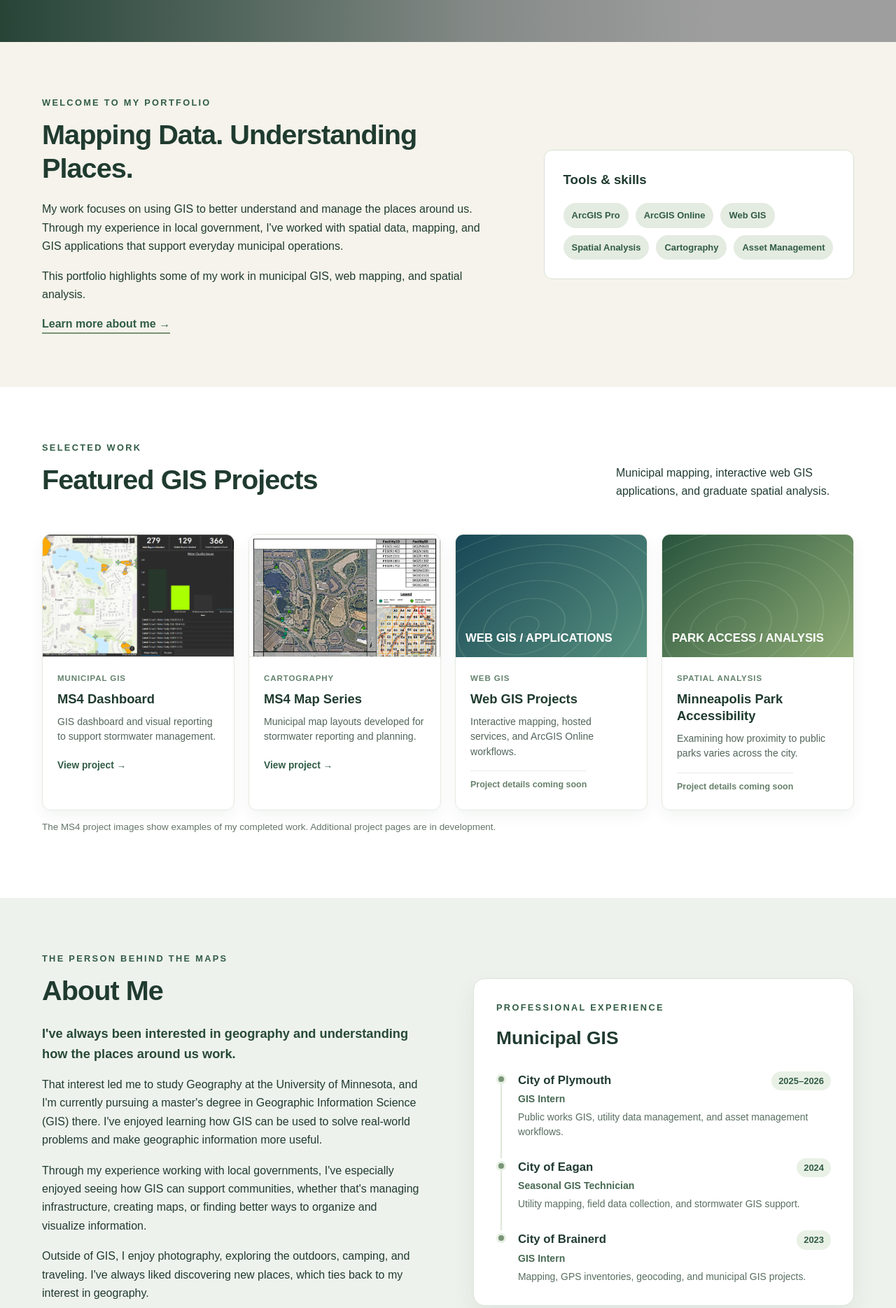
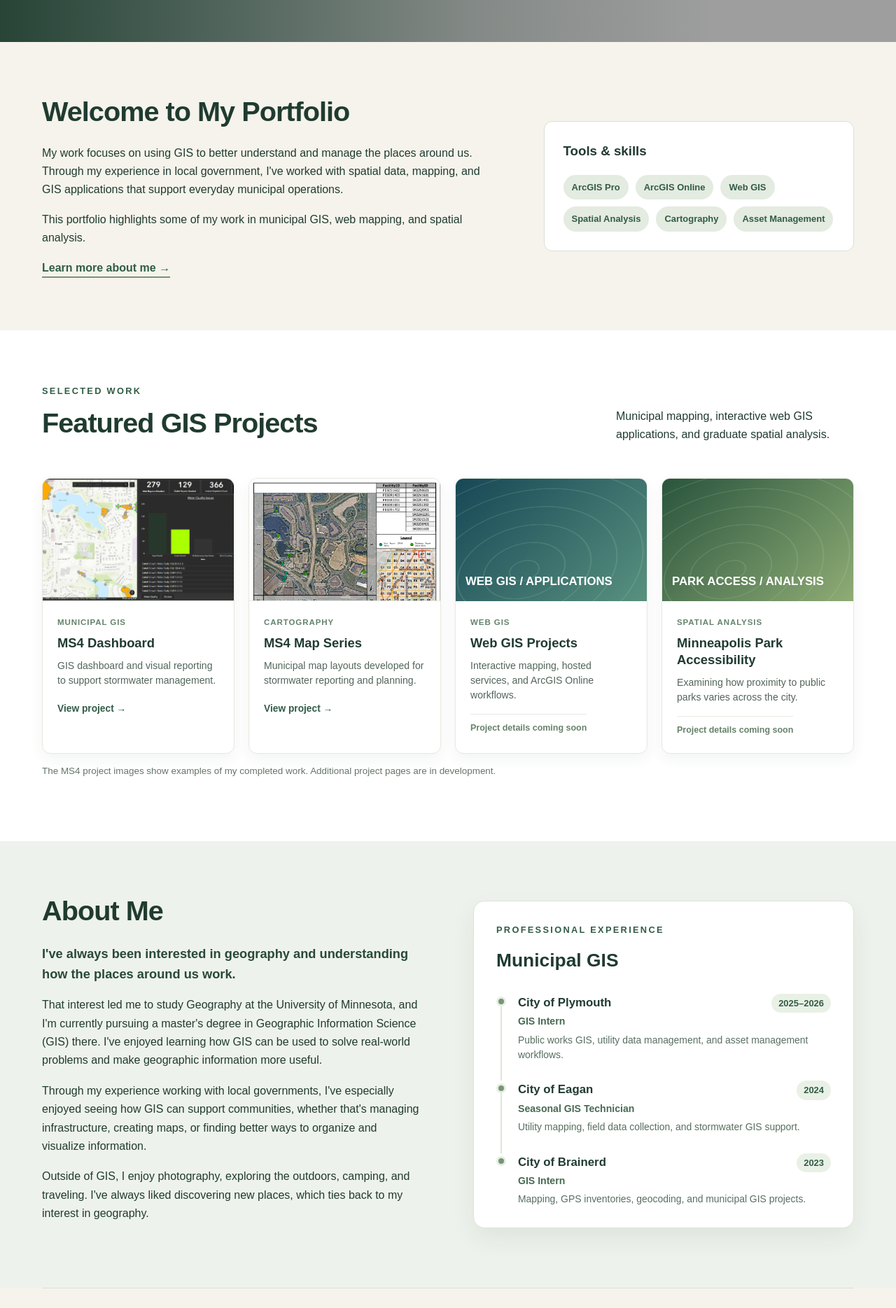
Before and after one commit to rileysimmons0/gis-portfolio, a plain HTML site: page index.html in a window 1280 px wide. Shown: the part 360-2229 px from the top of the page at 70% size. Drawn offline with Linux system fonts and the light colour scheme; grey boxes are pictures that could not be loaded.

Commit message:
Simplify introduction and About Me headings and remove redundant resume link

```diff
--- a/index.html
+++ b/index.html
@@ -81,7 +81,7 @@
 <section id="home" class="hero"><div class="hero-photo"></div><div class="hero-shade"></div>
 <div class="wrap hero-body"><h1>Riley Simmons</h1><p class="hero-subtitle">GIS Professional | Geography &amp; Spatial Analysis</p><a class="button hero-button" href="#projects">Explore my Work!</a></div>
 </section>
-<section class="section wrap intro-grid"><div><p class="eyebrow">Welcome to my portfolio</p><h2>Mapping Data. Understanding Places.</h2><p>My work focuses on using GIS to better understand and manage the places around us. Through my experience in local government, I've worked with spatial data, mapping, and GIS applications that support everyday municipal operations.</p><p>This portfolio highlights some of my work in municipal GIS, web mapping, and spatial analysis.</p><a class="text-link" href="#about">Learn more about me →</a></div><aside class="skills"><h3>Tools & skills</h3><div class="chips"><span>ArcGIS Pro</span><span>ArcGIS Online</span><span>Web GIS</span><span>Spatial Analysis</span><span>Cartography</span><span>Asset Management</span></div></aside></section>
+<section class="section wrap intro-grid"><div><h2>Welcome to My Portfolio</h2><p>My work focuses on using GIS to better understand and manage the places around us. Through my experience in local government, I've worked with spatial data, mapping, and GIS applications that support everyday municipal operations.</p><p>This portfolio highlights some of my work in municipal GIS, web mapping, and spatial analysis.</p><a class="text-link" href="#about">Learn more about me →</a></div><aside class="skills"><h3>Tools & skills</h3><div class="chips"><span>ArcGIS Pro</span><span>ArcGIS Online</span><span>Web GIS</span><span>Spatial Analysis</span><span>Cartography</span><span>Asset Management</span></div></aside></section>
 <section class="section projects" id="projects"><div class="wrap"><div class="section-head"><div><p class="eyebrow">Selected work</p><h2>Featured GIS Projects</h2></div><p>Municipal mapping, interactive web GIS applications, and graduate spatial analysis.</p></div><div class="grid">
 <article class="card"><img class="project-thumb" src="assets/ms4-dashboard1.png" alt="Screenshot of MS4 Dashboard created by Riley Simmons" loading="lazy"><div class="card-body"><div class="card-type">Municipal GIS</div><h3>MS4 Dashboard</h3><p>GIS dashboard and visual reporting to support stormwater management.</p><a href="projects/ms4-dashboard.html">View project →</a></div></article>
 <article class="card"><img class="project-thumb" src="assets/ms4-repairexample1.png" alt="MS4 repair map created by Riley Simmons" loading="lazy"><div class="card-body"><div class="card-type">Cartography</div><h3>MS4 Map Series</h3><p>Municipal map layouts developed for stormwater reporting and planning.</p><a href="projects/ms4-map-series.html">View project →</a></div></article>
@@ -89,7 +89,7 @@
 <article class="card"><div class="card-art park"></div><div class="card-body"><div class="card-type">Spatial Analysis</div><h3>Minneapolis Park Accessibility</h3><p>Examining how proximity to public parks varies across the city.</p><span class="project-pending">Project details coming soon</span></div></article>
 </div><p class="note">The MS4 project images show examples of my completed work. Additional project pages are in development.</p></div></section>
 <section class="section about-section" id="about"><div class="wrap about-layout">
-<div class="about-copy"><p class="eyebrow">The person behind the maps</p><h2>About Me</h2><p class="about-lead">I've always been interested in geography and understanding how the places around us work.</p><p>That interest led me to study Geography at the University of Minnesota, and I'm currently pursuing a master's degree in Geographic Information Science (GIS) there. I've enjoyed learning how GIS can be used to solve real-world problems and make geographic information more useful.</p><p>Through my experience working with local governments, I've especially enjoyed seeing how GIS can support communities, whether that's managing infrastructure, creating maps, or finding better ways to organize and visualize information.</p><p>Outside of GIS, I enjoy photography, exploring the outdoors, camping, and traveling. I've always liked discovering new places, which ties back to my interest in geography.</p><a class="text-link" href="#resume">View my resume →</a></div>
+<div class="about-copy"><h2>About Me</h2><p class="about-lead">I've always been interested in geography and understanding how the places around us work.</p><p>That interest led me to study Geography at the University of Minnesota, and I'm currently pursuing a master's degree in Geographic Information Science (GIS) there. I've enjoyed learning how GIS can be used to solve real-world problems and make geographic information more useful.</p><p>Through my experience working with local governments, I've especially enjoyed seeing how GIS can support communities, whether that's managing infrastructure, creating maps, or finding better ways to organize and visualize information.</p><p>Outside of GIS, I enjoy photography, exploring the outdoors, camping, and traveling. I've always liked discovering new places, which ties back to my interest in geography.</p></div>
 <div class="experience-panel"><p class="eyebrow">Professional experience</p><h3>Municipal GIS</h3>
 <div class="experience-item"><div class="experience-marker"></div><div><div class="experience-top"><strong>City of Plymouth</strong><span class="experience-year">2025–2026</span></div><p class="experience-role">GIS Intern</p><p class="experience-desc">Public works GIS, utility data management, and asset management workflows.</p></div></div>
 <div class="experience-item"><div class="experience-marker"></div><div><div class="experience-top"><strong>City of Eagan</strong><span class="experience-year">2024</span></div><p class="experience-role">Seasonal GIS Technician</p><p class="experience-desc">Utility mapping, field data collection, and stormwater GIS support.</p></div></div>
```
